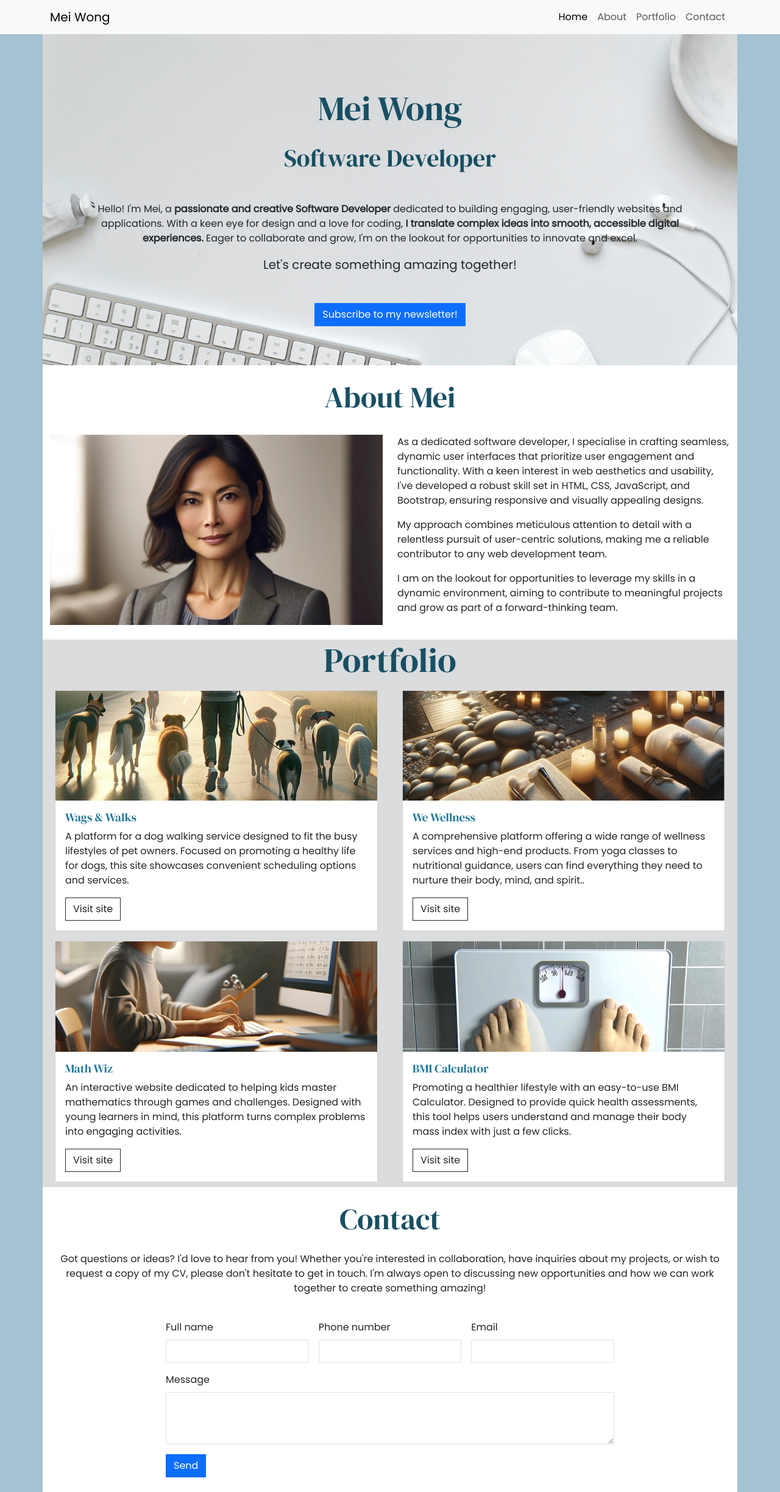
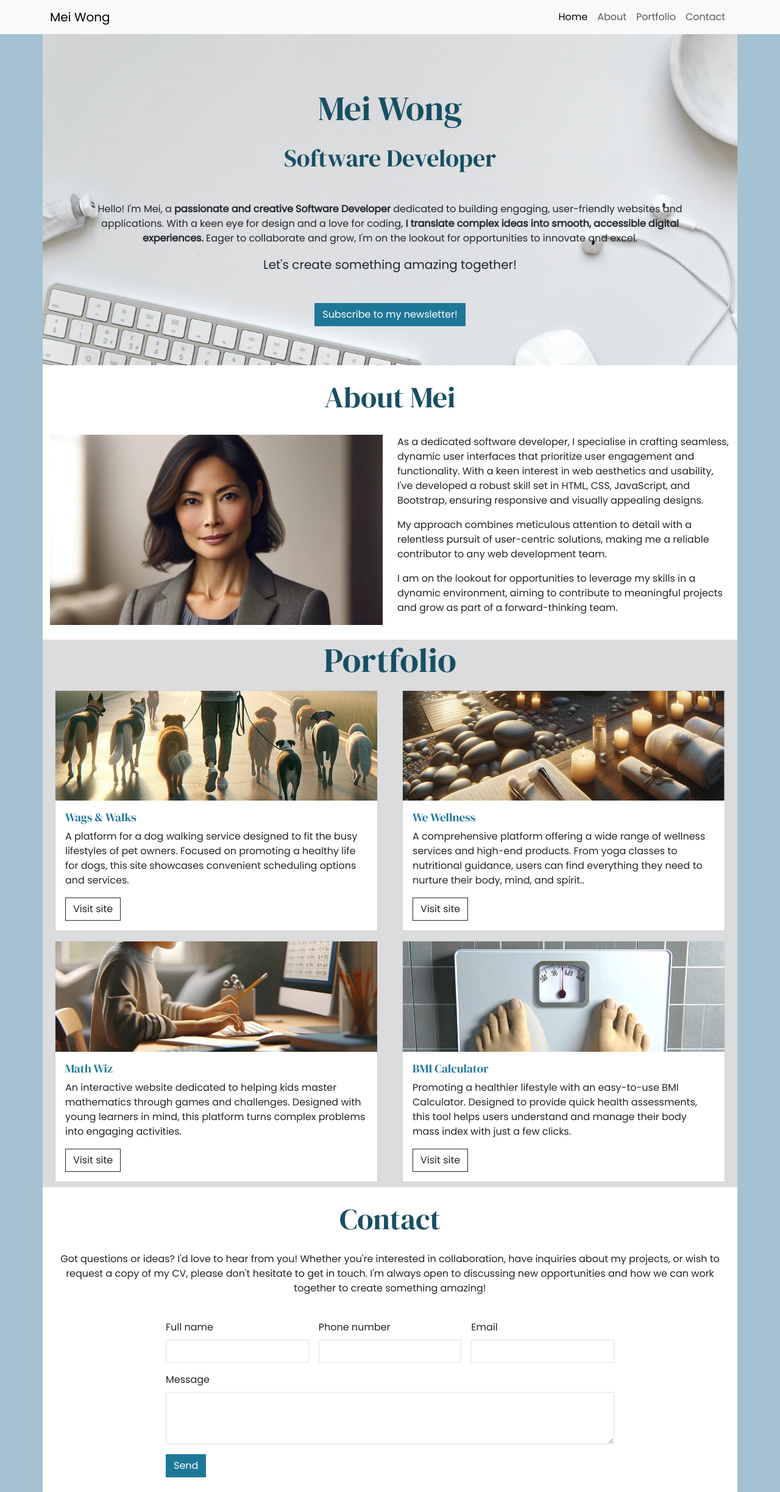
Before and after one commit to David-Coles-DC/bootstrap-portfolio, a plain HTML site: page index.html in a window 1280 px wide. Shown: the whole page at 61% size. Drawn offline with nearby package versions, Linux system fonts and the light colour scheme.

Commit message:
Update styling

```diff
--- a/assets/css/style.css
+++ b/assets/css/style.css
@@ -27,6 +27,17 @@ h6 {
 .sharp-corners,
 .sharp-corners * {
     border-radius: 0;
+}
+
+.custom_button {
+    background-color: #1f7798;
+    border: 1px solid #1f7798;
+}
+
+.custom_button:hover,
+.custom_button:active {
+    background-color: #1d6d8a;
+    border: 1px solid #1d6d8a;
 }
 
 #hero {
--- a/index.html
+++ b/index.html
@@ -61,7 +61,7 @@
                 <p class="lead mb-5">Let's create something amazing together!</p>
 
                 <!-- Button trigger modal -->
-                <button type="button" class="btn btn-primary sharp-corners" data-bs-toggle="modal" data-bs-target="#exampleModal">
+                <button type="button" class="btn btn-primary sharp-corners custom_button" data-bs-toggle="modal" data-bs-target="#exampleModal">
                     Subscribe to my newsletter!
                 </button>
             </div>
@@ -193,7 +193,7 @@
                         <textarea class="form-control" id="message" rows="3"></textarea>
                     </div>
                     <div class="col-12">
-                        <button type="submit" class="btn btn-primary">Send</button>
+                        <button type="submit" class="btn btn-primary custom_button">Send</button>
                     </div>
                 </form>
             </div>
@@ -224,7 +224,7 @@
                                 <input type="email" class="form-control" id="email2">
                             </div>
                             <div class="col-12">
-                                <button type="submit" class="btn btn-primary">Send</button>
+                                <button type="submit" class="btn btn-primary custom_button">Send</button>
                             </div>
                         </div>
                     </form>
```
